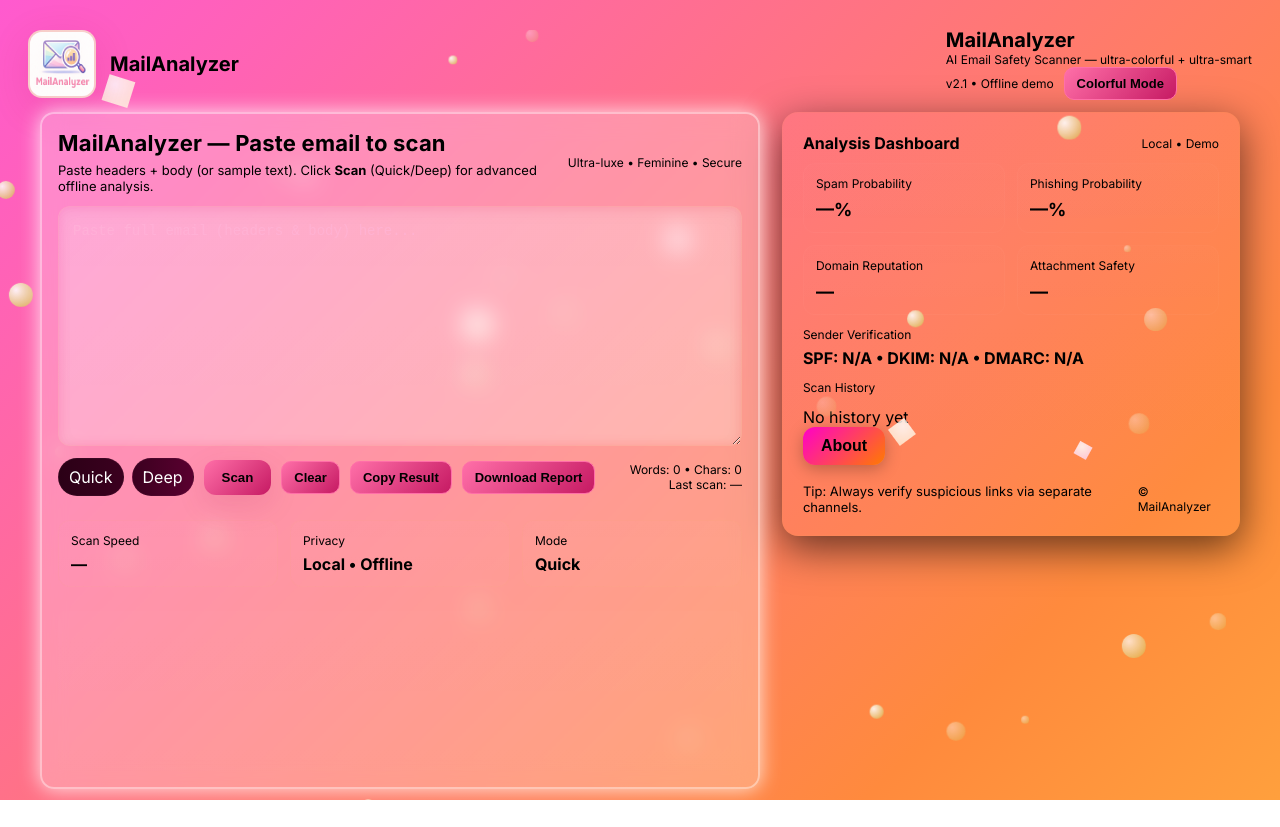
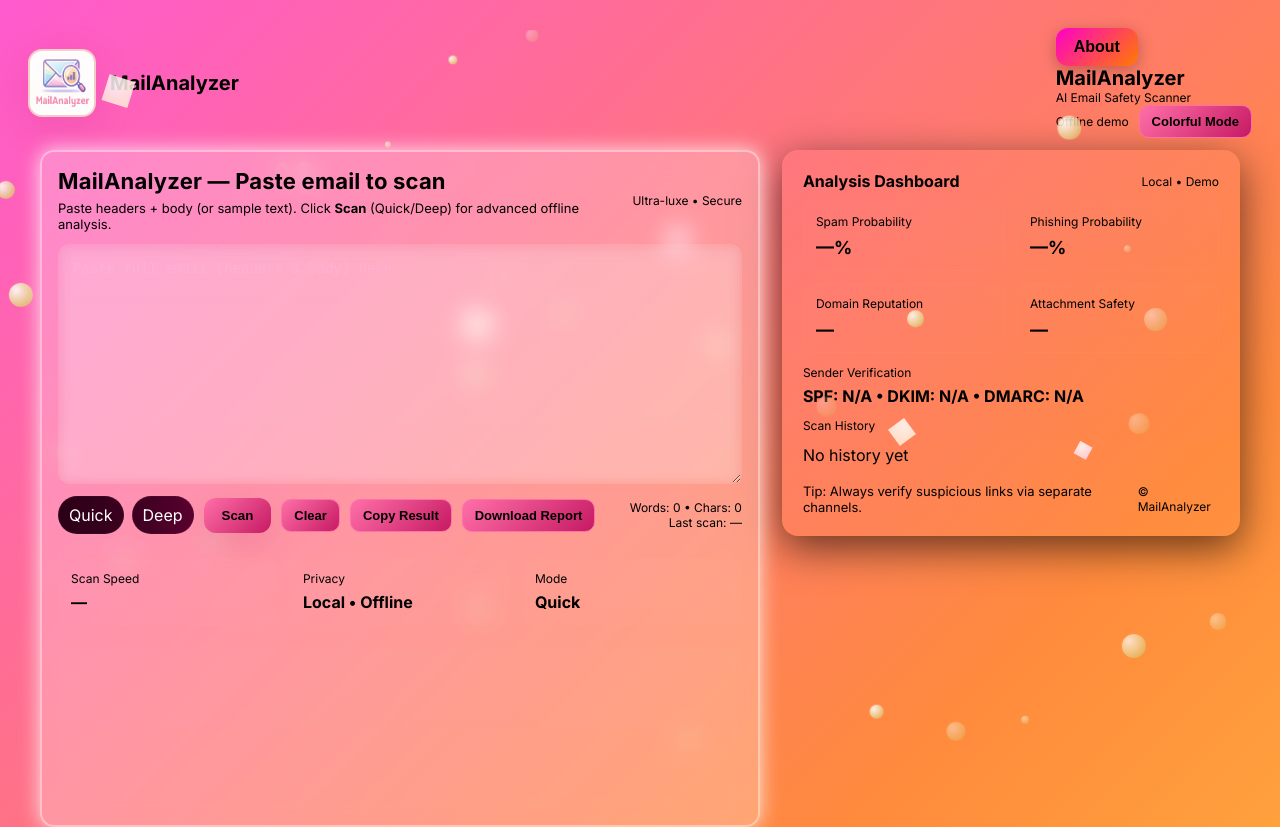
Before and after one commit to puvishasundar/Mail-Analyzer, a plain HTML site: page index.html in a window 1280 px wide. Before the commit the page ends 800 px from the top, so only its background shows below. Drawn offline with Linux system fonts and the light colour scheme.

Commit message:
Add files via upload

```diff
--- a/index.html
+++ b/index.html
@@ -310,6 +310,7 @@
 </style>
 </head>
 <body>
+
   <div class="particles" id="particles"></div>
 
   <header>
@@ -354,15 +355,30 @@
 
   </svg>
 </div>
-
+          <button class="about-btn" id="openAbout">About</button>
+            <!-- ABOUT POPUP -->
+            <div class="about-popup" id="aboutPopup">
+              <div class="about-content">
+               <span class="close-btn" id="closeAbout">&times;</span>
+               <h2>About MailAnalyzer</h2>
+               <p class="about-text">
+                MailAnalyzer is a cute, colorful and powerful email checking tool designed to make
+                scanning safe, fun and fast.
+                <br><br>
+                This website was created by
+                <strong class="creator-name">✨ Puvisha Sundar ✨</strong>
+                with a luxury theme, has many features and smooth animations.
+               </p>
+              </div>
+            </div>
       <div>
         <h1>MailAnalyzer</h1>
-        <div class="ver">AI Email Safety Scanner — ultra-colorful + ultra-smart</div>
+        <div class="ver">AI Email Safety Scanner </div>
       </div>
     </div>
     <div>
       <div style="display:flex;gap:10px;align-items:center">
-        <div class="ver">v2.1 • Offline demo</div>
+        <div class="ver">Offline demo</div>
         <button id="themeToggle" class="btn small ghost" title="Toggle theme">Colorful Mode</button>
       </div>
     </div>
@@ -377,7 +393,7 @@
           <p>Paste headers + body (or sample text). Click <strong>Scan</strong> (Quick/Deep) for advanced offline analysis.</p>
         </div>
         <div style="text-align:right">
-          <div class="ver">Ultra-luxe • Feminine • Secure</div>
+          <div class="ver">Ultra-luxe • Secure</div>
         </div>
       </div>
 
@@ -394,6 +410,7 @@
             <button id="clearBtn" class="btn ghost small">Clear</button>
             <button id="copyBtn" class="btn ghost small">Copy Result</button>
             <button id="downloadBtn" class="btn ghost small">Download Report</button>
+
           </div>
 
           <div style="margin-left:auto;text-align:right">
@@ -489,22 +506,7 @@
         <div class="card-title">Scan History</div>
         <div class="history-list" id="historyList"></div>
       </div>
-          <button class="about-btn" id="openAbout">About</button>
-            <!-- ABOUT POPUP -->
-            <div class="about-popup" id="aboutPopup">
-              <div class="about-content">
-               <span class="close-btn" id="closeAbout">&times;</span>
-               <h2>About MailAnalyzer</h2>
-               <p class="about-text">
-                MailAnalyzer is a cute, colorful and powerful email checking tool designed to make
-                scanning safe, fun and fast.
-                <br><br>
-                This website was created by
-                <strong class="creator-name">✨ Puvisha Sundar ✨</strong>
-                with a luxury theme, has many features and smooth animations.
-               </p>
-              </div>
-            </div>
+
       <footer>
         <div style="color:var(--muted)">Tip: Always verify suspicious links via separate channels.</div>
         <div style="color:var(--muted);font-size:12px">© MailAnalyzer</div>
```
